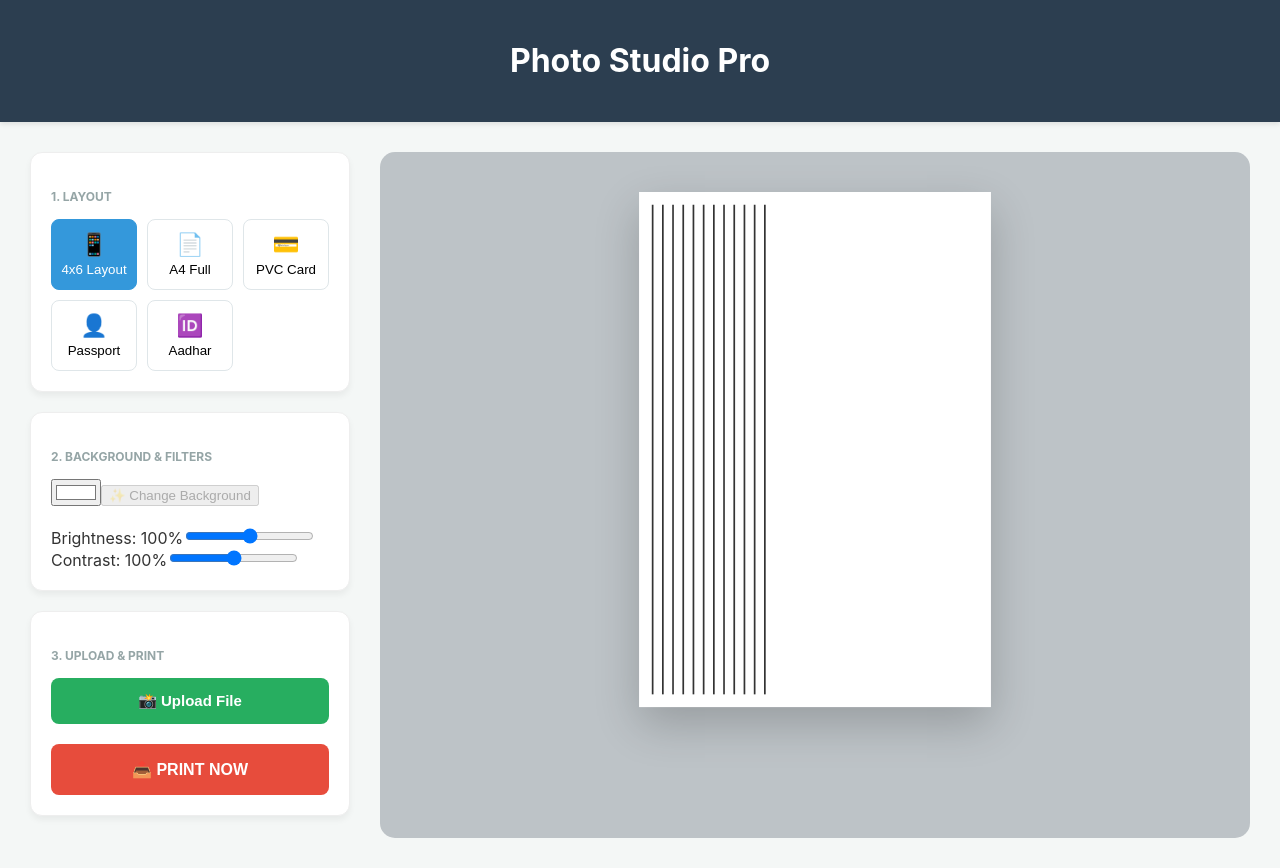
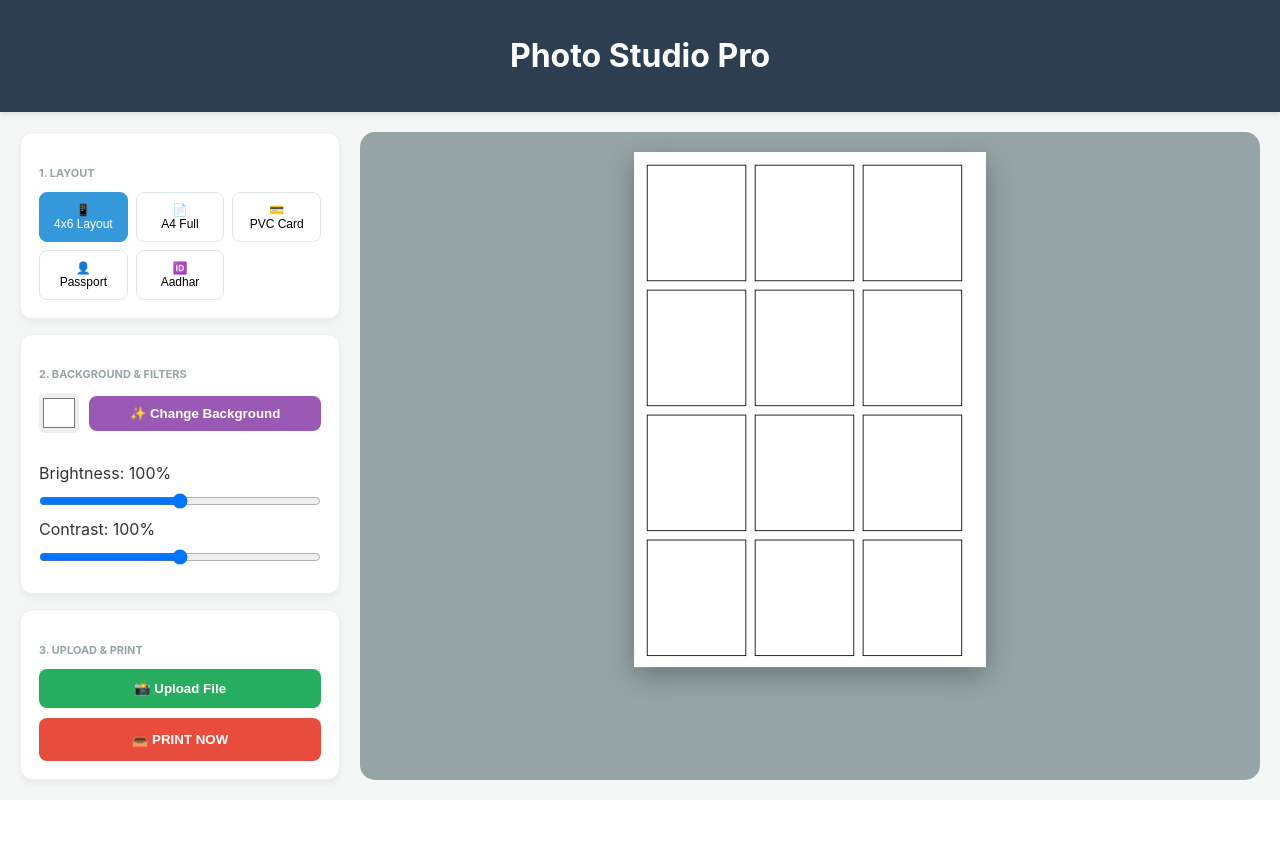
Before and after one commit to sammeksovitkar/photo_management, a React (Create React App) app: page / in a window 1280 px wide. After the commit the page ends 800 px from the top, so only its background shows below. Built offline with nearby package versions, Linux system fonts and the light colour scheme.

Commit message:
Update App.css

```diff
--- a/src/App.css
+++ b/src/App.css
@@ -1,41 +1,36 @@
 .app-container { background: #f4f7f6; min-height: 100vh; font-family: 'Inter', sans-serif; color: #333; }
-.header { background: #2c3e50; color: #fff; padding: 20px; text-align: center; box-shadow: 0 2px 5px rgba(0,0,0,0.1); }
-.loading-bar { color: #f1c40f; font-weight: bold; margin-top: 5px; animation: blink 1s infinite; }
+.header { background: #2c3e50; color: #fff; padding: 15px; text-align: center; box-shadow: 0 2px 5px rgba(0,0,0,0.1); }
 
-.main-content { display: flex; padding: 30px; gap: 30px; max-width: 1300px; margin: 0 auto; align-items: flex-start; }
-.sidebar { width: 320px; display: flex; flex-direction: column; gap: 20px; }
-.card { background: #fff; padding: 20px; border-radius: 12px; box-shadow: 0 4px 6px rgba(0,0,0,0.05); border: 1px solid #eee; }
-.section-title { font-size: 12px; color: #95a5a6; text-transform: uppercase; margin-bottom: 15px; font-weight: 700; }
+.main-content { display: flex; padding: 20px; gap: 20px; max-width: 1400px; margin: 0 auto; }
+.sidebar { width: 320px; display: flex; flex-direction: column; gap: 15px; }
+.card { background: #fff; padding: 18px; border-radius: 12px; box-shadow: 0 4px 6px rgba(0,0,0,0.05); border: 1px solid #eee; }
+.section-title { font-size: 11px; color: #95a5a6; text-transform: uppercase; margin-bottom: 12px; font-weight: 700; }
 
-.tab-grid { display: grid; grid-template-columns: repeat(3, 1fr); gap: 10px; }
-.tab-btn { padding: 12px 5px; border: 1px solid #dfe6e9; background: #fff; cursor: pointer; border-radius: 8px; display: flex; flex-direction: column; align-items: center; transition: all 0.2s; }
-.tab-btn:hover { border-color: #3498db; }
+.tab-grid { display: grid; grid-template-columns: repeat(3, 1fr); gap: 8px; }
+.tab-btn { padding: 10px 5px; border: 1px solid #dfe6e9; background: #fff; cursor: pointer; border-radius: 8px; display: flex; flex-direction: column; align-items: center; font-size: 12px; }
 .tab-btn.active { background: #3498db; color: #fff; border-color: #3498db; }
-.tab-btn .icon { font-size: 22px; margin-bottom: 4px; }
 
-.main-action-btn { background: #27ae60; color: #fff; padding: 14px; border: none; border-radius: 8px; width: 100%; cursor: pointer; font-weight: 600; font-size: 15px; }
+/* Background Remover Styling */
+.bg-controls { display: flex; gap: 10px; align-items: center; margin-bottom: 10px; }
+.bg-controls input[type="color"] { width: 40px; height: 40px; border: none; border-radius: 5px; cursor: pointer; }
+.bg-btn { flex: 1; background: #9b59b6; color: white; border: none; padding: 10px; border-radius: 8px; cursor: pointer; font-weight: bold; }
+
+.slider { width: 100%; margin: 10px 0; }
+
+.main-action-btn { background: #27ae60; color: #fff; padding: 12px; border: none; border-radius: 8px; width: 100%; cursor: pointer; font-weight: 600; }
 .main-action-btn.cancel { background: #95a5a6; }
-.print-btn { background: #e74c3c; color: #fff; padding: 16px; border: none; border-radius: 8px; width: 100%; margin-top: 20px; cursor: pointer; font-weight: 700; font-size: 16px; }
+.print-btn { background: #e74c3c; color: #fff; padding: 14px; border: none; border-radius: 8px; width: 100%; margin-top: 10px; cursor: pointer; font-weight: 700; }
 
-.upload-slot { width: 100%; padding: 12px; margin-bottom: 10px; border: 2px dashed #3498db; border-radius: 8px; cursor: pointer; background: #ebf5fb; font-weight: 600; color: #2980b9; }
+.upload-slot { width: 100%; padding: 10px; margin-bottom: 8px; border: 2px dashed #3498db; border-radius: 8px; cursor: pointer; background: #f0f7ff; color: #2980b9; font-weight: bold; }
 
-.preview-pane { flex: 1; background: #bdc3c7; border-radius: 15px; display: flex; justify-content: center; padding: 40px; min-height: 600px; overflow: hidden; }
-.sheet { background: #fff; box-shadow: 0 20px 50px rgba(0,0,0,0.2); transform-origin: top center; }
-.aadhar-preview-container { display: flex; flexDirection: column; align-items: center; gap: 25px; padding-top: 50px; }
-.grid-preview-container { display: flex; flex-wrap: wrap; justify-content: center; gap: 8px; padding: 15px; }
-.box { border: 0.5px solid #333; background: #fff; overflow: hidden; }
+.preview-pane { flex: 1; background: #95a5a6; border-radius: 15px; display: flex; justify-content: center; padding: 20px; overflow: hidden; }
+.sheet { background: #fff; box-shadow: 0 10px 30px rgba(0,0,0,0.3); }
 
-.modal-overlay { position: fixed; inset: 0; background: rgba(0,0,0,0.85); display: flex; justify-content: center; align-items: center; z-index: 2000; padding: 20px; }
-.modal-body { background: #fff; padding: 25px; border-radius: 15px; width: auto; max-width: 95vw; }
-.modal-actions { margin-top: 20px; display: flex; gap: 15px; }
+/* Physical Scaling Logic */
+.id-size { width: 325px; height: 205px; border: 1px solid #000; overflow: hidden; }
+.passport-size { width: 115px; height: 135px; border: 1px solid #000; overflow: hidden; }
+.id-size img, .passport-size img { width: 100%; height: 100%; object-fit: cover; }
 
-@keyframes blink { 0% { opacity: 1; } 50% { opacity: 0.5; } 100% { opacity: 1; } }
-
-/* Inside handlePrint style tag */
-.aadhar-box img {
-    object-fit: fill; /* This will stretch the crop to fit the exact ID card size */
-}
-
-.box img {
-    object-fit: cover; /* This keeps passport photos looking natural */
-}
+.modal-overlay { position: fixed; inset: 0; background: rgba(0,0,0,0.8); display: flex; justify-content: center; align-items: center; z-index: 2000; }
+.modal-body { background: #fff; padding: 20px; border-radius: 12px; max-width: 90vw; }
+.modal-actions { display: flex; gap: 10px; margin-top: 15px; }
```
